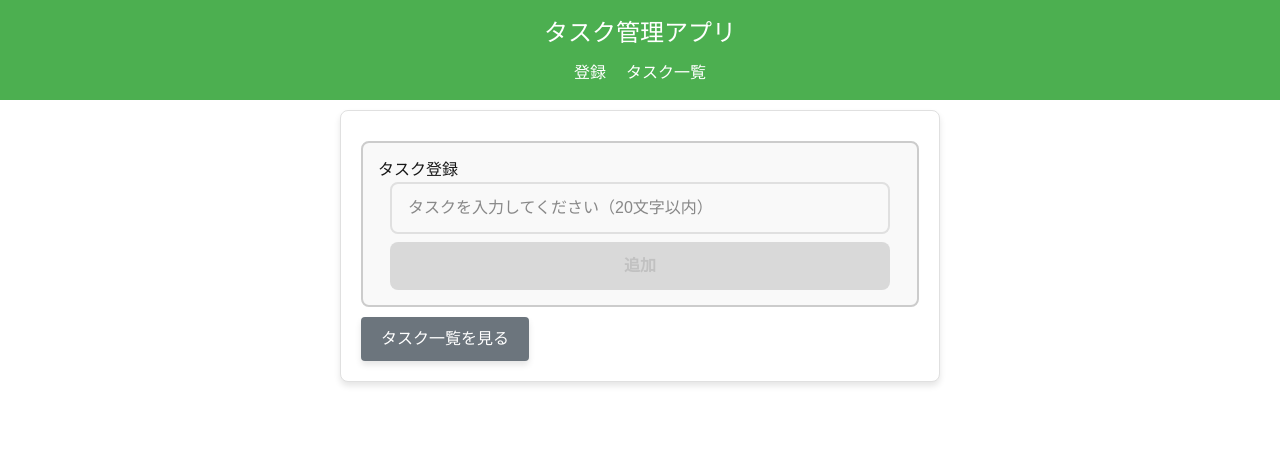
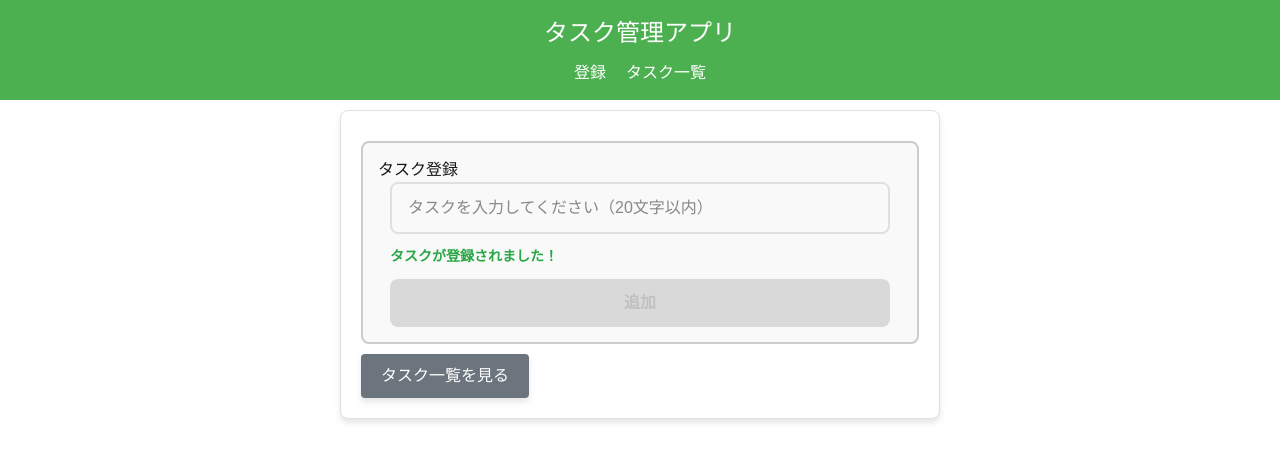
Before and after one commit to ryuya33/study-todo-app, a Next.js app: page / in a window 1280 px wide. Both pictures are taken after typing "Sample" into the empty fields and a click on the button "追加". Shown: the top 462 px of the page. Built offline with nearby package versions, Linux system fonts and the light colour scheme.

Commit message:
✨ feat:Add success message after task registration

```diff
--- a/src/components/Input/Input.module.css
+++ b/src/components/Input/Input.module.css
@@ -28,6 +28,13 @@
 .errorInput {
   border-color: #ff4d4f;
   background-color: #fff1f0;
+}
+
+.successMessage {
+  color: #28a745;
+  font-size: 14px;
+  margin: 4px 0;
+  font-weight: bold;
 }
 
 .errorMessage {
--- a/src/components/Input/index.tsx
+++ b/src/components/Input/index.tsx
@@ -1,5 +1,6 @@
-import React, { useState, useCallback } from 'react';
+import React, { useState, useCallback, useEffect } from 'react';
 import styles from '@/src/components/Input/Input.module.css';
+import { setTimeout } from 'timers/promises';
 
 type Props = {
     handleAddTask: (task: string) => void;
@@ -12,6 +13,8 @@ export function TodoInput({ handleAddTask }: Props) {
     const [inputValue, setInputValue] = useState('');
     // タスク未入力時のエラーメッセージ表示フラグ
     const [isError, setIsError] = useState(false);
+    // タスク登録完了時の成功メッセージ表示フラグ
+    const [successMessage, setSuccessMessage] = useState('');
 
     // ユーザーが入力を変更したときの処理（`useCallback` でメモ化）
     const handleChange = useCallback((e: React.ChangeEvent<HTMLInputElement>) => {
@@ -42,9 +45,20 @@ export function TodoInput({ handleAddTask }: Props) {
         // タスク追加関数（親コンポーネントの関数）を呼び出し
         handleAddTask(inputValue);
 
+        // 成功メッセージを表示
+        setSuccessMessage('タスクが登録されました！');
+
         // 入力フィールドをクリア
         setInputValue('');
     }, [inputValue, handleAddTask]);
+
+    // 成功メッセージを3秒後にクリアする処理
+    useEffect(() => {
+        if (successMessage) {
+            const timer: number = window.setTimeout(() => setSuccessMessage(''), 3000);
+            return () => clearTimeout(timer);
+        }
+    }, [successMessage]);
 
     return (
         <div className={styles.inputContainer}>
@@ -57,7 +71,10 @@ export function TodoInput({ handleAddTask }: Props) {
                     className={`${styles.inputField} ${isError ? styles.errorInput : ''}`}
                 />
 
-                {/* タスク未入力時のエラーメッセージ表示 */}
+                {/* 成功メッセージを表示（タスク登録成功時） */}
+                {successMessage && <p className={styles.successMessage}>{successMessage}</p>}
+
+                {/* エラーメッセージ表示（タスク未入力時） */}
                 {isError && <p className={styles.errorMessage}>タスクを入力してください</p>}
 
                 {/* タスク追加ボタン（入力が空なら `disabledButton` のスタイル適用） */}
--- a/src/contexts/TaskContext.tsx
+++ /dev/null
@@ -1,22 +0,0 @@
-import React, { createContext, useContext } from 'react';
-import { useTasks } from '@/src/hooks/useTasks';
-
-const TaskContext = createContext<ReturnType<typeof useTasks> | null>(null);
-
-export const TaskProvider: React.FC<{ children: React.ReactNode }> = ({ children }) => {
-    const taskManager = useTasks();
-
-    return (
-        <TaskContext.Provider value={taskManager}>
-            {children}
-        </TaskContext.Provider>
-    );
-};
-
-export const useTaskContext = () => {
-    const context = useContext(TaskContext);
-    if (!context) {
-        throw new Error('useTaskContext must be used within a TaskProvider');
-    }
-    return context;
-};
--- a/src/styles/Tasks.module.css
+++ b/src/styles/Tasks.module.css
@@ -78,7 +78,7 @@
   color: white;
   border: none;
   border-radius: 4px;
-  padding: 10px 20px;
+  padding: 10px 20px !important;
   cursor: pointer;
   transition: background-color 0.3s ease;
 }
```
